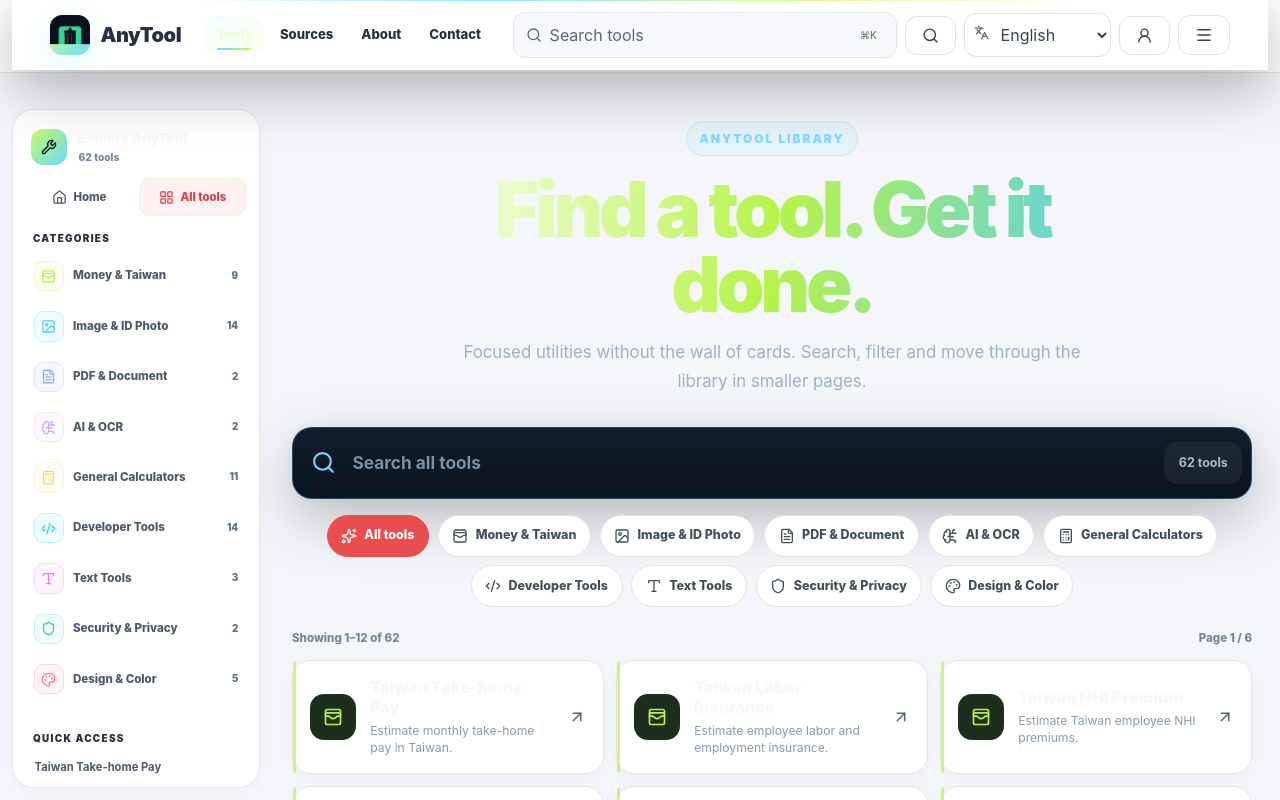
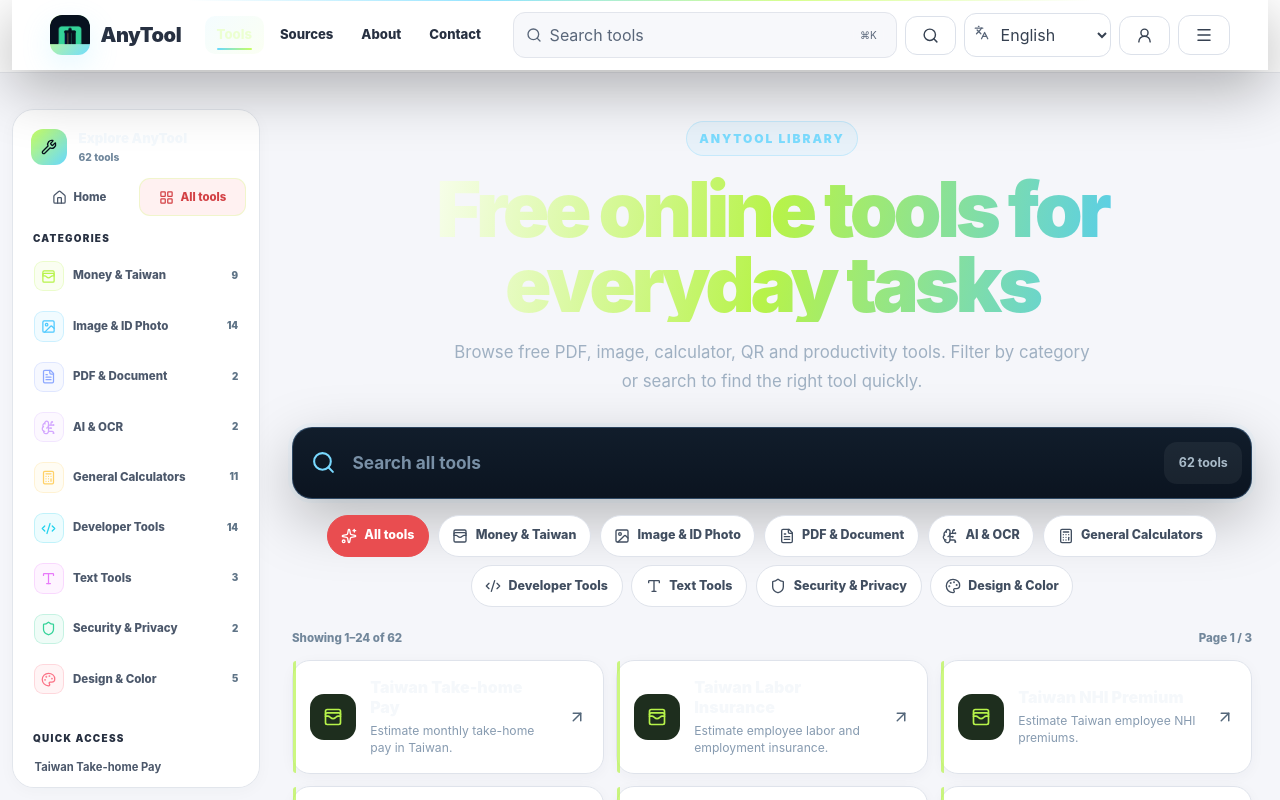
Before and after one commit to KanwarAfaq/anytool-online, a React (Vite) app: page /tools in a window 1280 px wide. Shown: the top 800 px of the page. Built offline with nearby package versions, Linux system fonts and the light colour scheme.

Commit message:
Redesign: consistent light utility layout and wider discovery on src/pages/Tools.jsx

```diff
--- a/src/pages/Tools.jsx
+++ b/src/pages/Tools.jsx
@@ -7,7 +7,7 @@
 
 const categoryIcon={money:WalletCards,image:ImageIcon,document:FileText,ai:BrainCircuit,general:Calculator,developer:Code2,text:Type,security:Shield,design:Palette}
 const isNew=tool=>Boolean(tool.updatedAt)&&Date.now()-new Date(tool.updatedAt+'T00:00:00Z').getTime()>=0&&Date.now()-new Date(tool.updatedAt+'T00:00:00Z').getTime()<45*864e5
-const PAGE_SIZE=12
+const PAGE_SIZE=24
 
 export default function Tools(){
  const {lang,t,toolName,toolDescription,pathFor}=useI18n()
@@ -15,7 +15,7 @@
  const [category,setCategory]=useState('all')
  const [page,setPage]=useState(1)
  const C={
-  en:{eyebrow:'AnyTool library',title:'Find a tool. Get it done.',body:'Focused utilities without the wall of cards. Search, filter and move through the library in smaller pages.',search:'Search all tools',count:'tools',empty:'No tools match your search.',all:'All tools',showing:'Showing',of:'of',page:'Page',previous:'Previous',next:'Next'},
+  en:{eyebrow:'AnyTool library',title:'Free online tools for everyday tasks',body:'Browse free PDF, image, calculator, QR and productivity tools. Filter by category or search to find the right tool quickly.',search:'Search all tools',count:'tools',empty:'No tools match your search.',all:'All tools',showing:'Showing',of:'of',page:'Page',previous:'Previous',next:'Next'},
   'zh-TW':{eyebrow:'AnyTool 工具庫',title:'找到工具，立即完成。',body:'不用一次面對整頁工具卡。搜尋、分類，分頁瀏覽更容易。',search:'搜尋所有工具',count:'個工具',empty:'找不到相符工具。',all:'全部工具',showing:'顯示',of:'共',page:'第',previous:'上一頁',next:'下一頁'},
   ar:{eyebrow:'مكتبة AnyTool',title:'ابحث عن أداة وأنجز المهمة.',body:'أدوات واضحة بدون جدار طويل من البطاقات. ابحث وصفّح المكتبة على صفحات أصغر.',search:'ابحث في كل الأدوات',count:'أداة',empty:'لا توجد أدوات مطابقة.',all:'كل الأدوات',showing:'عرض',of:'من',page:'صفحة',previous:'السابق',next:'التالي'},
   ur:{eyebrow:'AnyTool لائبریری',title:'ٹول تلاش کریں، کام مکمل کریں۔',body:'لمبی کارڈ وال کے بجائے تلاش، فلٹر اور چھوٹے صفحات کے ذریعے ٹولز دیکھیں۔',search:'تمام ٹولز تلاش کریں',count:'ٹولز',empty:'کوئی ٹول نہیں ملا۔',all:'تمام ٹولز',showing:'دکھائے جا رہے ہیں',of:'از',page:'صفحہ',previous:'پچھلا',next:'اگلا'}
```
